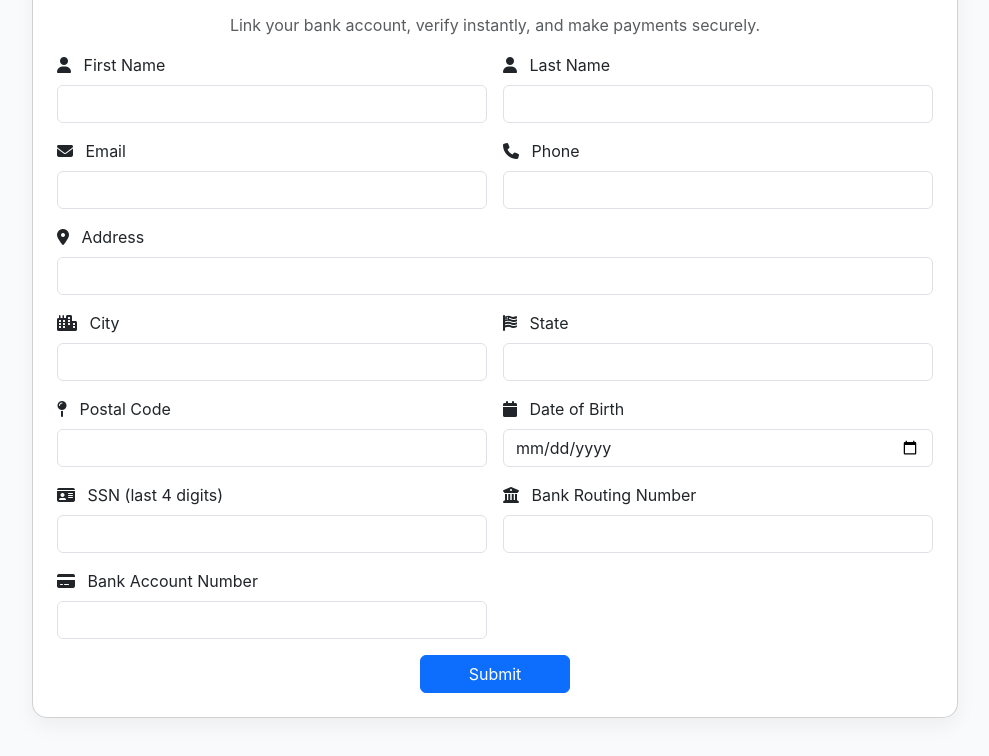
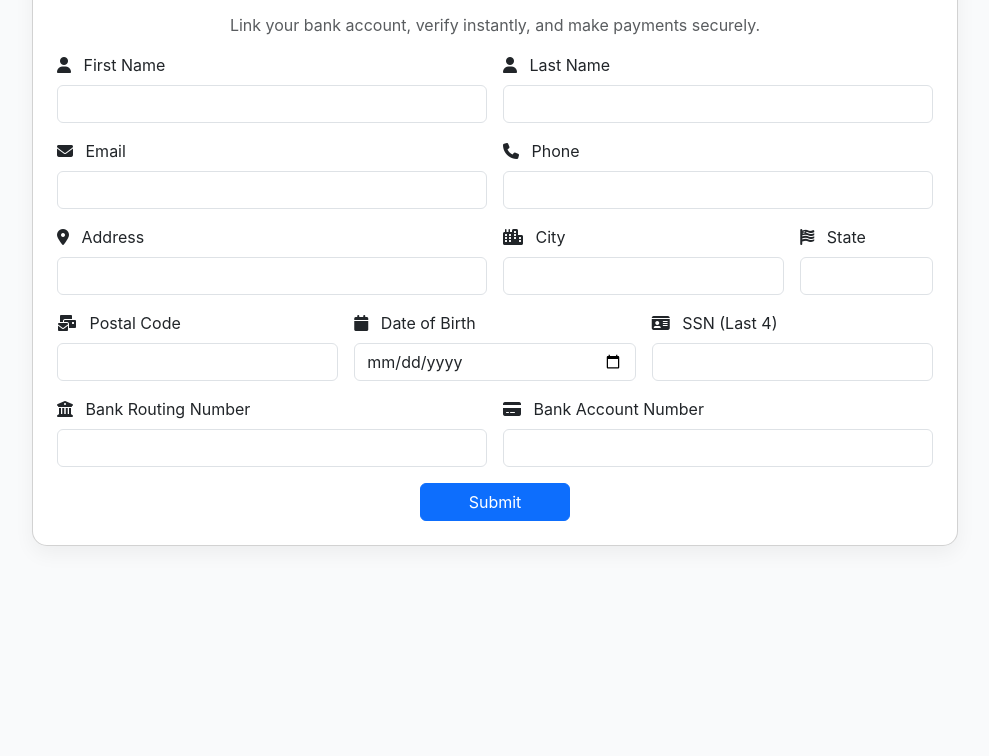
Before and after one commit to morapackage/POS-app, a website: page public/index.html in a window 1280 px wide. Shown: the part 190-946 px from the top of the page, without its empty margins (145-1134 px from the left). After the commit the page ends 800 px from the top, so only its background shows below. Drawn offline with nearby package versions, Linux system fonts and the light colour scheme.

Commit message:
Update index.html

```diff
--- a/public/index.html
+++ b/public/index.html
@@ -26,6 +26,7 @@
           </div>
 
           <form id="paymentForm" class="row g-3">
+            <!-- Basic Info -->
             <div class="col-md-6">
               <label class="form-label"><i class="fa-solid fa-user me-2"></i> First Name</label>
               <input type="text" class="form-control" name="firstName" required>
@@ -42,30 +43,36 @@
               <label class="form-label"><i class="fa-solid fa-phone me-2"></i> Phone</label>
               <input type="text" class="form-control" name="phone" required>
             </div>
-            <div class="col-12">
+
+            <!-- Address -->
+            <div class="col-md-6">
               <label class="form-label"><i class="fa-solid fa-location-dot me-2"></i> Address</label>
-              <input type="text" class="form-control" name="address" required>
+              <input type="text" class="form-control" name="address1" required>
             </div>
-            <div class="col-md-6">
+            <div class="col-md-4">
               <label class="form-label"><i class="fa-solid fa-city me-2"></i> City</label>
               <input type="text" class="form-control" name="city" required>
             </div>
-            <div class="col-md-6">
+            <div class="col-md-2">
               <label class="form-label"><i class="fa-solid fa-flag-usa me-2"></i> State</label>
-              <input type="text" class="form-control" name="state" required>
+              <input type="text" class="form-control" name="state" maxlength="2" required>
             </div>
-            <div class="col-md-6">
-              <label class="form-label"><i class="fa-solid fa-map-pin me-2"></i> Postal Code</label>
+            <div class="col-md-4">
+              <label class="form-label"><i class="fa-solid fa-mail-bulk me-2"></i> Postal Code</label>
               <input type="text" class="form-control" name="postalCode" required>
             </div>
-            <div class="col-md-6">
+
+            <!-- Identity -->
+            <div class="col-md-4">
               <label class="form-label"><i class="fa-solid fa-calendar me-2"></i> Date of Birth</label>
               <input type="date" class="form-control" name="dateOfBirth" required>
             </div>
-            <div class="col-md-6">
-              <label class="form-label"><i class="fa-solid fa-id-card me-2"></i> SSN (last 4 digits)</label>
+            <div class="col-md-4">
+              <label class="form-label"><i class="fa-solid fa-id-card me-2"></i> SSN (Last 4)</label>
               <input type="text" class="form-control" name="ssn" maxlength="4" required>
             </div>
+
+            <!-- Bank Info -->
             <div class="col-md-6">
               <label class="form-label"><i class="fa-solid fa-university me-2"></i> Bank Routing Number</label>
               <input type="text" class="form-control" name="routingNumber" required>
@@ -75,6 +82,7 @@
               <input type="text" class="form-control" name="accountNumber" required>
             </div>
 
+            <!-- Submit -->
             <div class="col-12 text-center">
               <button type="submit" class="btn btn-primary px-5">
                 <span class="btn-text">Submit</span>
```
